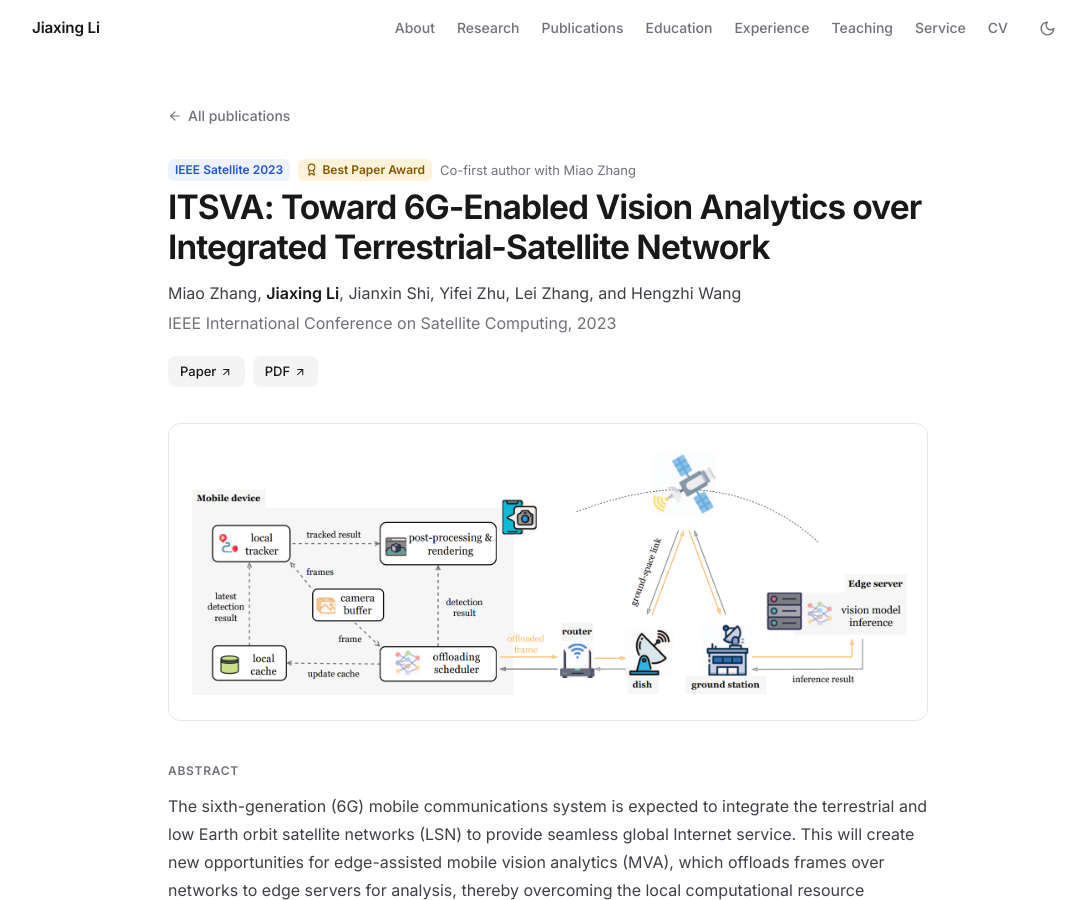
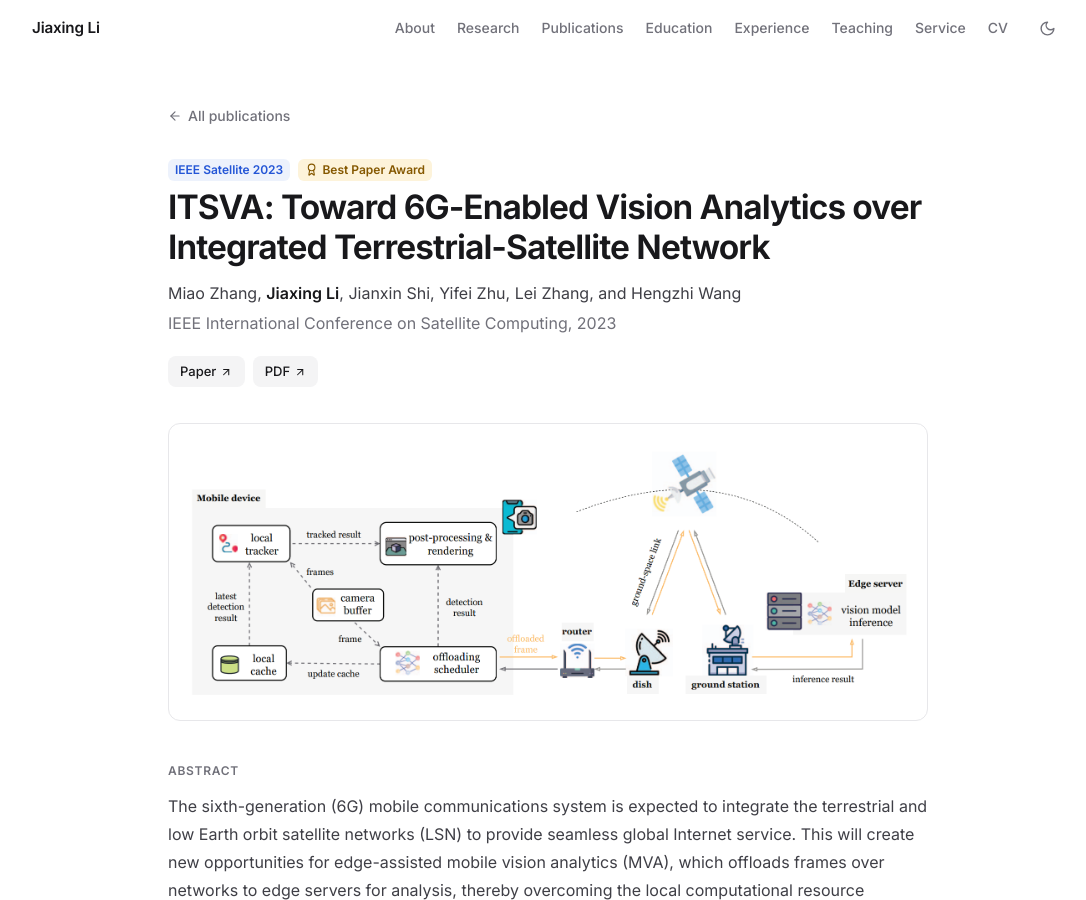
Before and after one commit to JiaxingLi-SFU/JiaxingLi-SFU.github.io, a Jekyll site: the page built from _publications/2023-10-01-itsva.md, in a window 1280 px wide and 900 px high. Shown: the whole window, without its empty margins (92-1178 px from the left). Built offline with Jekyll 4.4.1, drawn with Linux system fonts in a browser that asks for light colours.

Commit message:
Drop the unsupported co-first author note on ITSVA
In the paper, the asterisk after both first names marks the shared SFU
affiliation, not equal contribution, and the paper has no equal
contribution note. Removed from the homepage, the paper page and the CV.

Co-Authored-By: Claude Opus 5.5 <noreply@anthropic.com>
Claude-Session: https://claude.ai/code/session_0193679TpAPSb23k6vAr88pu

```diff
--- a/_publications/2023-10-01-itsva.md
+++ b/_publications/2023-10-01-itsva.md
@@ -5,7 +5,6 @@ permalink: /publication/itsva/
 excerpt: "Vision analytics over integrated terrestrial-satellite networks."
 date: 2023-11-25
 venue: "IEEE International Conference on Satellite Computing"
-note: "Co-first author with Miao Zhang"
 award: "Best Paper Award"
 authors: "Miao Zhang, **Jiaxing Li**, Jianxin Shi, Yifei Zhu, Lei Zhang, and Hengzhi Wang"
 paperurl: "https://doi.org/10.1109/Satellite59115.2023.00017"
```
Also changed, not shown: 1 other file.
